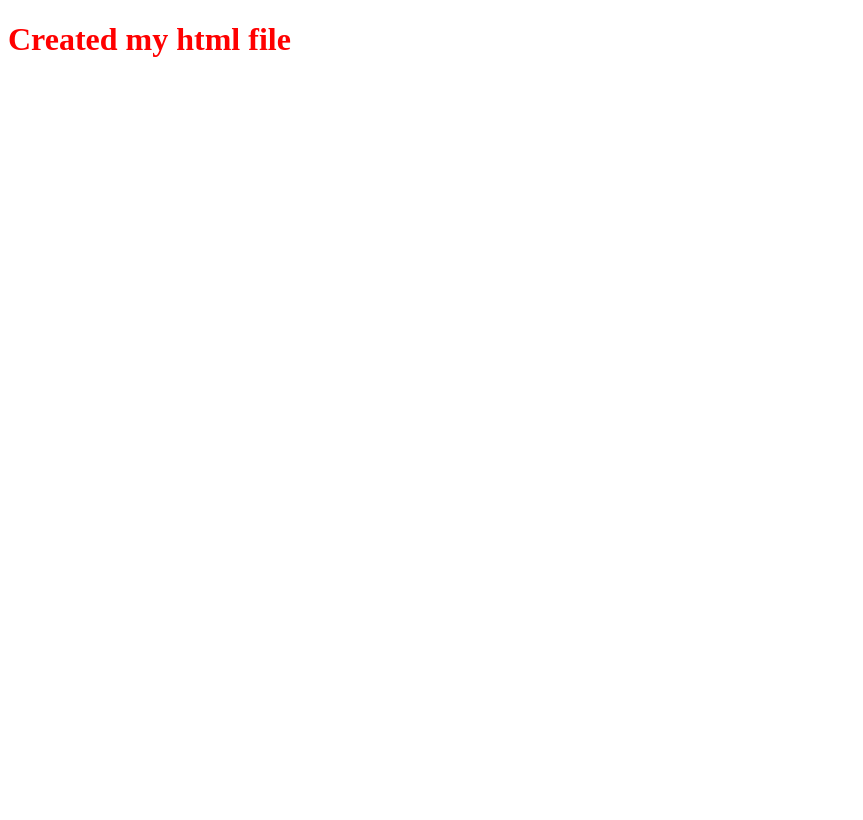
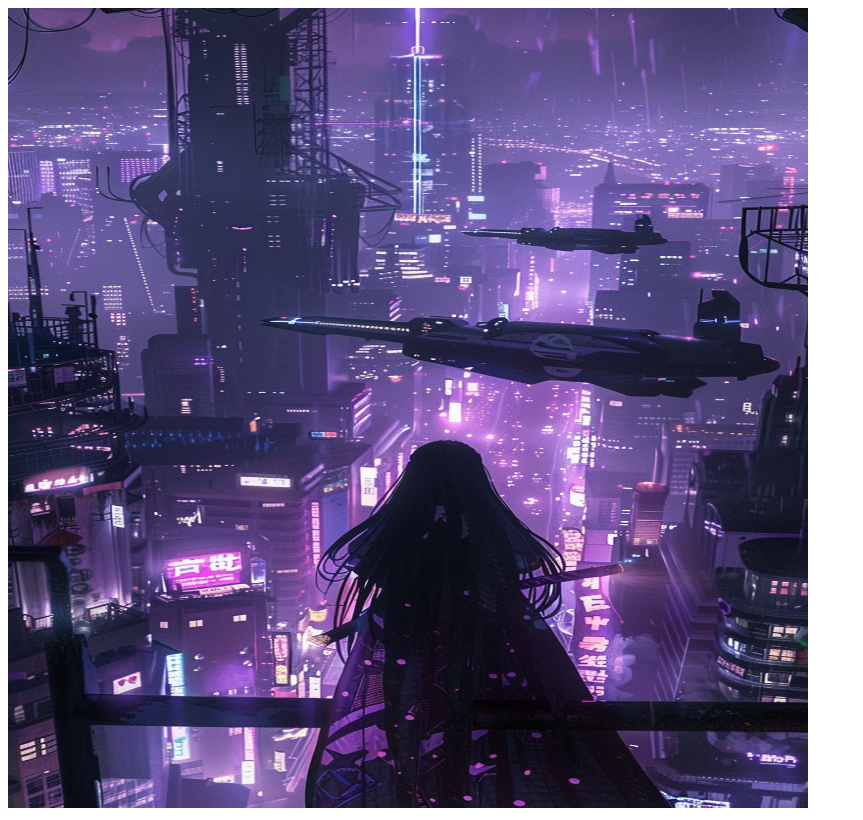
Before and after one commit to K1ngM1ndStack/Sign-upForm, a plain HTML site: page index.html in a window 1280 px wide. Shown: the whole page, without its empty margins (0-863 px from the left). Drawn offline with Linux system fonts and the light colour scheme.

Commit message:
feat: reset default styles

```diff
--- /dev/null
+++ b/CSS/reset.css
@@ -0,0 +1,38 @@
+/*** The new CSS Reset - version 1.2.0 (last updated 23.7.2021) ***/
+
+/* Remove all the styles of the "User-Agent-Stylesheet", except for the 'display' property */
+*:where(:not(iframe, canvas, img, svg, video):not(svg *)) {
+    all: unset;
+    display: revert;
+}
+
+/* Preferred box-sizing value */
+*,
+*::before,
+*::after {
+    box-sizing: border-box;
+}
+
+/*
+  Remove list styles (bullets/numbers)
+  in case you use it with normalize.css
+*/
+ol,
+ul {
+    list-style: none;
+}
+
+/* For images to not be able to exceed their container */
+img {
+    max-width: 100%;
+}
+
+/* Removes spacing between cells in tables */
+table {
+    border-collapse: collapse;
+}
+
+/* Revert the 'white-space' property for textarea elements on Safari */
+textarea {
+    white-space: revert;
+}
--- a/index.html
+++ b/index.html
@@ -3,10 +3,15 @@
   <head>
     <meta charset="UTF-8" />
     <meta name="viewport" content="width=device-width, initial-scale=1.0" />
-    <link rel="stylesheet" href="style.css" />
+    <link rel="stylesheet" href="CSS/style.css" />
     <title>Document</title>
   </head>
   <body>
-    <h1>Created my html file</h1>
+    <img
+      src="./assets/StockCake-Cyberpunk Cityscape View_1718113100.jpg"
+      alt="image that displays cyberpank world"
+      height="800"
+      width="800"
+    />
   </body>
 </html>
```
Also changed, not shown: CSS/style.css (renamed from style.css), assets/StockCake-Cyberpunk Cityscape View_1718113100.jpg (added), 2 other files.
